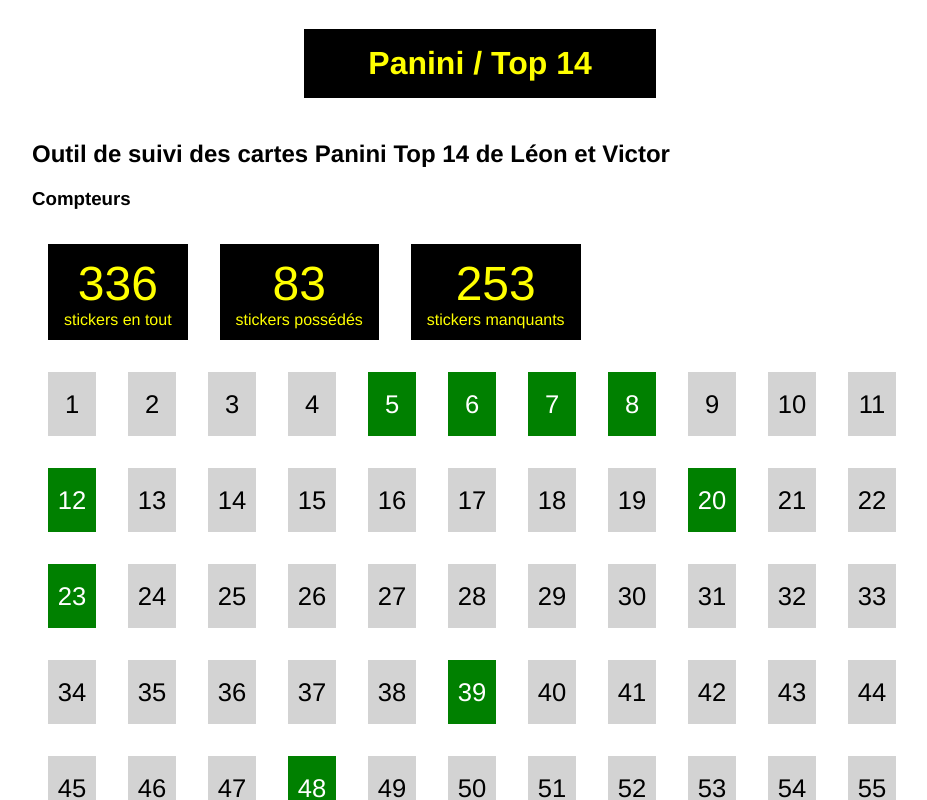
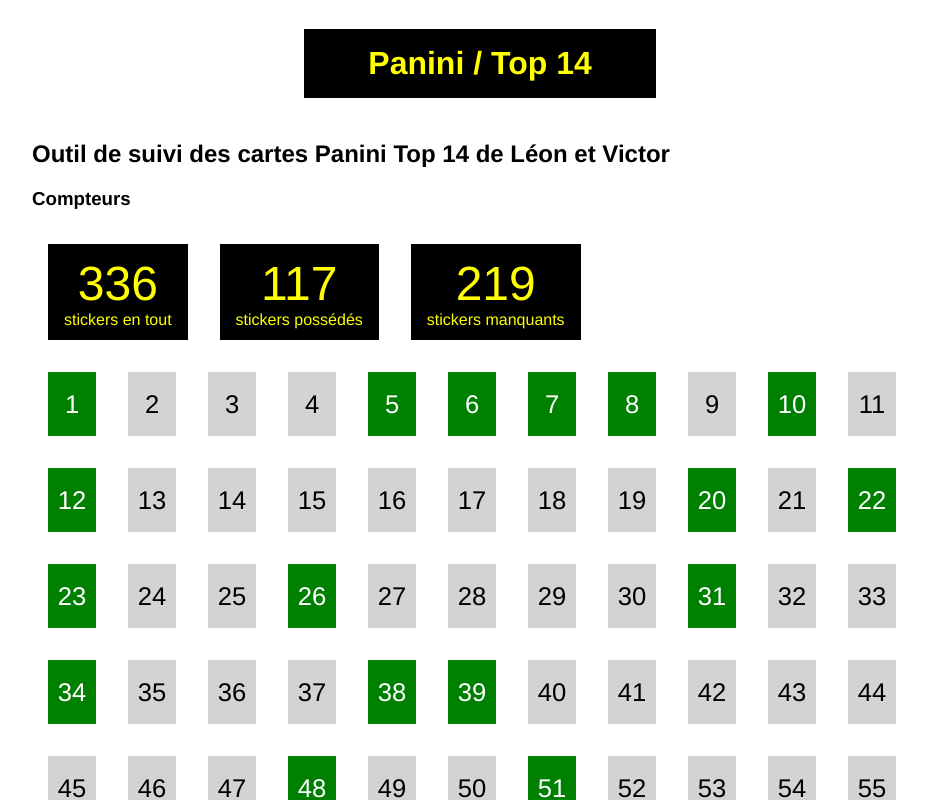
Before and after one commit to mdeverdelhan/panini-top14, an Angular app: page / in a window 1280 px wide. Shown: the top 800 px of the page, without its empty margins (160-1087 px from the left). Built offline with nearby package versions, Linux system fonts and the light colour scheme.

Commit message:
Add stickers

```diff
--- a/src/app/app.ts
+++ b/src/app/app.ts
@@ -14,7 +14,7 @@
   protected readonly title = signal('Panini / Top 14');
 
   protected readonly stickers = signal<DonneeSticker[]>([
-  { id: 1, possession: false },
+  { id: 1, possession: true },
   { id: 2, possession: false },
   { id: 3, possession: false },
   { id: 4, possession: false },
@@ -23,7 +23,7 @@
   { id: 7, possession: true },
   { id: 8, possession: true },
   { id: 9, possession: false },
-  { id: 10, possession: false },
+  { id: 10, possession: true },
   { id: 11, possession: false },
   { id: 12, possession: true },
   { id: 13, possession: false },
@@ -35,23 +35,23 @@
   { id: 19, possession: false },
   { id: 20, possession: true },
   { id: 21, possession: false },
-  { id: 22, possession: false },
+  { id: 22, possession: true },
   { id: 23, possession: true },
   { id: 24, possession: false },
   { id: 25, possession: false },
-  { id: 26, possession: false },
+  { id: 26, possession: true },
   { id: 27, possession: false },
   { id: 28, possession: false },
   { id: 29, possession: false },
   { id: 30, possession: false },
-  { id: 31, possession: false },
+  { id: 31, possession: true },
   { id: 32, possession: false },
   { id: 33, possession: false },
-  { id: 34, possession: false },
+  { id: 34, possession: true },
   { id: 35, possession: false },
   { id: 36, possession: false },
   { id: 37, possession: false },
-  { id: 38, possession: false },
+  { id: 38, possession: true },
   { id: 39, possession: true },
   { id: 40, possession: false },
   { id: 41, possession: false },
@@ -64,7 +64,7 @@
   { id: 48, possession: true },
   { id: 49, possession: false },
   { id: 50, possession: false },
-  { id: 51, possession: false },
+  { id: 51, possession: true },
   { id: 52, possession: false },
   { id: 53, possession: false },
   { id: 54, possession: false },
@@ -77,7 +77,7 @@
   { id: 61, possession: false },
   { id: 62, possession: false },
   { id: 63, possession: true },
-  { id: 64, possession: false },
+  { id: 64, possession: true },
   { id: 65, possession: false },
   { id: 66, possession: false },
   { id: 67, possession: false },
@@ -95,22 +95,22 @@
   { id: 79, possession: false },
   { id: 80, possession: false },
   { id: 81, possession: false },
-  { id: 82, possession: false },
+  { id: 82, possession: true },
   { id: 83, possession: false },
-  { id: 84, possession: false },
+  { id: 84, possession: true },
   { id: 85, possession: false },
   { id: 86, possession: false },
-  { id: 87, possession: false },
+  { id: 87, possession: true },
   { id: 88, possession: true },
   { id: 89, possession: false },
   { id: 90, possession: false },
   { id: 91, possession: true },
   { id: 92, possession: true },
-  { id: 93, possession: false },
+  { id: 93, possession: true },
   { id: 94, possession: false },
   { id: 95, possession: false },
   { id: 96, possession: true },
-  { id: 97, possession: false },
+  { id: 97, possession: true },
   { id: 98, possession: true },
   { id: 99, possession: true },
   { id: 100, possession: true },
@@ -120,7 +120,7 @@
   { id: 104, possession: false },
   { id: 105, possession: false },
   { id: 106, possession: false },
-  { id: 107, possession: false },
+  { id: 107, possession: true },
   { id: 108, possession: false },
   { id: 109, possession: false },
   { id: 110, possession: false },
@@ -134,7 +134,7 @@
   { id: 118, possession: false },
   { id: 119, possession: true },
   { id: 120, possession: false },
-  { id: 121, possession: false },
+  { id: 121, possession: true },
   { id: 122, possession: false },
   { id: 123, possession: false },
   { id: 124, possession: false },
@@ -158,7 +158,7 @@
   { id: 142, possession: false },
   { id: 143, possession: true },
   { id: 144, possession: false },
-  { id: 145, possession: false },
+  { id: 145, possession: true },
   { id: 146, possession: true },
   { id: 147, possession: false },
   { id: 148, possession: false },
@@ -169,7 +169,7 @@
   { id: 153, possession: false },
   { id: 154, possession: false },
   { id: 155, possession: false },
-  { id: 156, possession: false },
+  { id: 156, possession: true },
   { id: 157, possession: false },
   { id: 158, possession: false },
   { id: 159, possession: false },
@@ -177,7 +177,7 @@
   { id: 161, possession: false },
   { id: 162, possession: false },
   { id: 163, possession: false },
-  { id: 164, possession: false },
+  { id: 164, possession: true },
   { id: 165, possession: true },
   { id: 166, possession: false },
   { id: 167, possession: false },
@@ -191,7 +191,7 @@
   { id: 175, possession: false },
   { id: 176, possession: false },
   { id: 177, possession: false },
-  { id: 178, possession: false },
+  { id: 178, possession: true },
   { id: 179, possession: false },
   { id: 180, possession: false },
   { id: 181, possession: true },
@@ -226,7 +226,7 @@
   { id: 210, possession: false },
   { id: 211, possession: false },
   { id: 212, possession: false },
-  { id: 213, possession: false },
+  { id: 213, possession: true },
   { id: 214, possession: false },
   { id: 215, possession: false },
   { id: 216, possession: true },
@@ -236,14 +236,14 @@
   { id: 220, possession: true },
   { id: 221, possession: false },
   { id: 222, possession: false },
-  { id: 223, possession: false },
+  { id: 223, possession: true },
   { id: 224, possession: true },
   { id: 225, possession: false },
   { id: 226, possession: false },
-  { id: 227, possession: false },
+  { id: 227, possession: true },
   { id: 228, possession: true },
   { id: 229, possession: false },
-  { id: 230, possession: false },
+  { id: 230, possession: true },
   { id: 231, possession: false },
   { id: 232, possession: false },
   { id: 233, possession: false },
@@ -256,11 +256,11 @@
   { id: 240, possession: false },
   { id: 241, possession: true },
   { id: 242, possession: false },
-  { id: 243, possession: false },
+  { id: 243, possession: true },
   { id: 244, possession: false },
   { id: 245, possession: true },
   { id: 246, possession: false },
-  { id: 247, possession: false },
+  { id: 247, possession: true },
   { id: 248, possession: true },
   { id: 249, possession: false },
   { id: 250, possession: true },
@@ -268,12 +268,12 @@
   { id: 252, possession: false },
   { id: 253, possession: false },
   { id: 254, possession: true },
-  { id: 255, possession: false },
-  { id: 256, possession: false },
+  { id: 255, possession: true },
+  { id: 256, possession: true },
   { id: 257, possession: false },
   { id: 258, possession: true },
   { id: 259, possession: true },
-  { id: 260, possession: false },
+  { id: 260, possession: true },
   { id: 261, possession: false },
   { id: 262, possession: false },
   { id: 263, possession: false },
@@ -295,8 +295,8 @@
   { id: 279, possession: false },
   { id: 280, possession: false },
   { id: 281, possession: false },
-  { id: 282, possession: false },
-  { id: 283, possession: false },
+  { id: 282, possession: true },
+  { id: 283, possession: true },
   { id: 284, possession: false },
   { id: 285, possession: false },
   { id: 286, possession: false },
@@ -307,10 +307,10 @@
   { id: 291, possession: true },
   { id: 292, possession: false },
   { id: 293, possession: false },
-  { id: 294, possession: false },
+  { id: 294, possession: true },
   { id: 295, possession: false },
   { id: 296, possession: false },
-  { id: 297, possession: false },
+  { id: 297, possession: true },
   { id: 298, possession: false },
   { id: 299, possession: true },
   { id: 300, possession: false },
@@ -346,7 +346,7 @@
   { id: 330, possession: true },
   { id: 331, possession: true },
   { id: 332, possession: false },
-  { id: 333, possession: false },
+  { id: 333, possession: true },
   { id: 334, possession: false },
   { id: 335, possession: false },
   { id: 336, possession: true }
```
